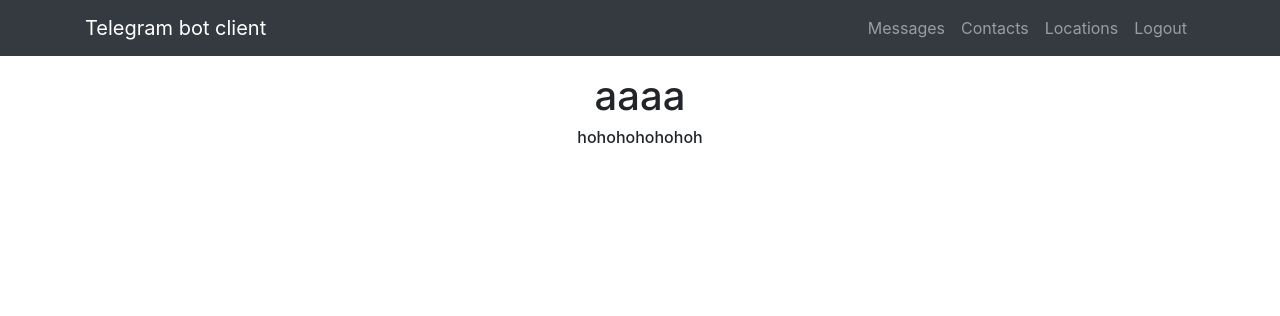
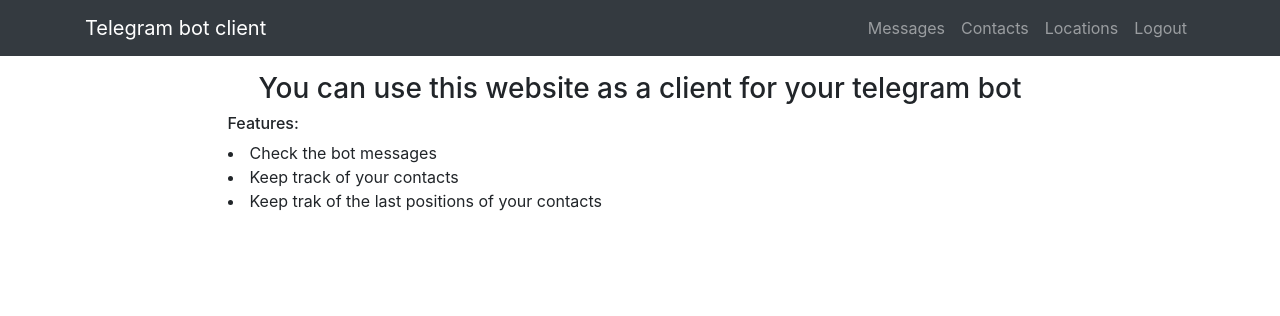
Before and after one commit to xatophi/m0leconfinals2021-twoinone, a Flask app: page / in a window 1280 px wide. Shown: the top 316 px of the page. Run offline with Flask 2, Linux system fonts and the light colour scheme; the visitor is signed in with stand-in values (Sample User, id 1); some libraries are stand-ins or nearby versions.

Commit message:
refactoring

```diff
--- a/telegram_bot_client/app/__init__.py
+++ b/telegram_bot_client/app/__init__.py
@@ -2,7 +2,6 @@ from flask import Flask, request
 from flask_sqlalchemy import SQLAlchemy
 from flask_login import LoginManager
 from flask_wtf.csrf import CSRFProtect
-import os
 
 db = SQLAlchemy()
 
@@ -30,14 +29,11 @@ def create_app():
 
     @login_manager.user_loader
     def load_user(user_id):
-        # since the user_id is just the primary key of our user table, use it in the query for the user
         return Bot.query.get(int(user_id))
 
-    # blueprint for auth routes in our app
     from .auth import auth as auth_blueprint
     app.register_blueprint(auth_blueprint)
 
-    # blueprint for non-auth parts of app
     from .main import main as main_blueprint
     app.register_blueprint(main_blueprint)
 
--- a/telegram_bot_client/app/main.py
+++ b/telegram_bot_client/app/main.py
@@ -1,13 +1,13 @@
-# main.py
+from flask import Blueprint, render_template, url_for, request, flash, make_response, redirect
+from flask_login import login_required, current_user
+import requests
+from .models import Bot, Contact
+from .utils import parse_telegram_style
+from . import db
 
-from flask import Blueprint, render_template, url_for, request, flash, make_response, redirect, escape
-from flask_login import login_required, current_user
-from .models import Bot, Contact
-from . import db
-from .auth import login_required
-import requests
 
 main = Blueprint('main', __name__)
+
 
 @main.route('/')
 @login_required
@@ -15,62 +15,10 @@ def index():
     return render_template('home.html')
 
 
-def parse_telegram_style(msg):
-    if 'text' not in msg:
-        return ''
-    elif 'entities' not in msg:
-        return str(escape(msg['text']))
-    else:
-        entities = msg['entities']
-        print(entities)
-        text = msg['text']
-        res = ''
-        i = 0
-        for e in entities:
-            off = e['offset']
-            length = e['length']
-            t = e['type']
-
-            res += str(escape(text[i:off]))
-
-
-            entity_text = str(escape(text[off:off+length]))
-            i = off+length
-
-            if t == 'code':
-                res += f'<code>{entity_text}</code>'
-            elif t == 'bold':
-                res += f'<b>{entity_text}</b>'
-            elif t == 'text_link':
-                if 'url' not in e:
-                    res += f'<a href={entity_text}>{entity_text}</a>'
-                else:
-                    res += f'<a href={e["url"]}>{entity_text}</a>'
-            elif t == 'pre':
-
-                if entity_text[0] == '\n' or '\n' not in entity_text:
-                    res += f'<pre class=prettyprint>{entity_text}</pre>'
-                else:
-                    i = entity_text.find('\n')
-                    language = entity_text[:i]
-                    entity_text = entity_text[i+1:]
-                    res += f'<pre class=prettyprint><code class=language-{language}>{entity_text}</code></pre>'
-
-            elif t == 'underline':
-                res += f'<u>{entity_text}</u>'
-            elif t == 'italic':
-                res += f'<i>{entity_text}</i>'
-            elif t == 'strikethrough':
-                res += f'<s>{entity_text}</s>'
-            else:
-                res += entity_text
-
-        return res
-
-
 @main.route('/messages')
 @login_required
 def messages():
+    # contact the api to get the new messages
     r = requests.post(f'https://api.telegram.org/bot{current_user.token}/getUpdates', json={'offset':current_user.offset+1, 'allowed_updates':['messages']})
     if r:
         res = r.json()['result']
@@ -81,61 +29,51 @@ def messages():
             if 'message' in e:
                 msg = e['message']
 
+                # get the handle of the sender if exists (or use the id)
                 handle = msg['from']['id']
                 if 'username' in msg['from']:
                     handle = msg['from']['username']
 
-                #parse_telegram_style(msg)
-                #msgs.append({'handle':handle, 'text':str(msg)})
                 msgs.append({'handle':handle, 'text':parse_telegram_style(msg)})
 
                 cont = Contact.query.filter(Contact.bot_id == current_user.id, Contact.handle == handle).one_or_none()
 
                 if cont is None:
+                    # if a new contact add to the contact list
                     cont = Contact(handle=handle,bot_id=current_user.id)
                     db.session.add(cont)
                     db.session.commit()
 
-
                 if 'location' in msg:
+                    # if a location was sent update the position of the contact
                     latitude = msg['location']['latitude']
                     longitude = msg['location']['longitude']
                     cont.latitude = latitude
                     cont.longitude = longitude
                     db.session.commit()
 
-        print(msgs)
+        if res:
+            # update the message id to avoid reading the same messages the next time
+            current_user.offset = res[-1]['update_id']
+            db.session.commit()
 
-        if res:
-            current_user.offset = res[-1]['update_id']
-
-        db.session.commit()
         return render_template('messages.html',messages=msgs)
 
     else:
-        print(r,r.text)
-        return 'error', 400
+        return 'error', 500
+
 
 @main.route('/contacts',methods=['GET'])
 @login_required
 def contacts():
-    #if request.method == 'POST':
-    #    handle = request.form.get('handle')
-    #    if handle:
-    #        new_cont = Contact(bot_id=current_user.id, handle=handle)
-    #        db.session.add(new_cont)
-    #        db.session.commit()
+    search = request.args.get('search')
 
-    if request.method == 'GET':
-        search = request.args.get('search')
-
-        if search:
-            cont = Contact.query.filter(Contact.bot_id == current_user.id, Contact.handle.startswith(search)).all()
-            return render_template('contacts.html',contacts=cont)
+    if search:
+        cont = Contact.query.filter(Contact.bot_id == current_user.id, Contact.handle.startswith(search)).all()
+        return render_template('contacts.html',contacts=cont)
 
     cont = current_user.contacts
     return render_template('contacts.html',contacts=cont)
-
 
 
 @main.route('/locations',methods=['GET'])
@@ -154,8 +92,6 @@ def locations():
     return render_template('locations.html',contacts=cont)
 
 
-
-
 @main.route('/404')
 @login_required
 def error():
--- a/telegram_bot_client/app/models.py
+++ b/telegram_bot_client/app/models.py
@@ -1,17 +1,15 @@
-# models.py
-
 from flask_login import UserMixin
 from . import db
 
 class Bot(UserMixin, db.Model):
-    id = db.Column(db.Integer, primary_key=True) # primary keys are required by SQLAlchemy
+    id = db.Column(db.Integer, primary_key=True)
     token = db.Column(db.Text, unique=True)
     handle = db.Column(db.Text, unique=True)
     offset = db.Column(db.Integer, default=0)
     contacts = db.relationship('Contact', backref='bot', lazy=True)
 
 class Contact(db.Model):
-    id = db.Column(db.Integer, primary_key=True) # primary keys are required by SQLAlchemy
+    id = db.Column(db.Integer, primary_key=True)
     handle = db.Column(db.Text, nullable=False)
     latitude = db.Column(db.Float)
     longitude = db.Column(db.Float)
--- a/telegram_bot_client/app/templates/home.html
+++ b/telegram_bot_client/app/templates/home.html
@@ -1,34 +1,17 @@
-<!-- templates/shop.html -->
-
 {% extends "base.html" %}
 
 {% block content %}
 <div class="row justify-content-center">
-  <!--
-  <div class="col-lg-3">
-
-    <h1 class="my-4">Shop Name</h1>
-    <div class="list-group">
-      <a href="#" class="list-group-item">Category 1</a>
-      <a href="#" class="list-group-item">Category 2</a>
-      <a href="#" class="list-group-item">Category 3</a>
-    </div>
-
-  </div>
-   -->
 
   <div class="col-lg-9">
-    <h1 class="text-center">aaaa</h1>
-    <h6 class="text-center">hohohohohohoh</h6>
-
-
-    <div class="row mt-3">
-    </div>
-    <!-- /.row -->
-
+    <h3 class="text-center">You can use this website as a client for your telegram bot</h3>
+    <h6 class="">Features:</h6>
+    <lu>
+      <li>Check the bot messages</li>
+      <li>Keep track of your contacts</li>
+      <li>Keep trak of the last positions of your contacts</li>
+    </lu>
   </div>
-  <!-- /.col-lg-9 -->
 
 </div>
-<!-- /.row -->
 {% endblock %}
--- a/telegram_bot_client/app/templates/login.html
+++ b/telegram_bot_client/app/templates/login.html
@@ -1,4 +1,3 @@
-<!-- templates/login.html -->
 
 {% extends "base.html" %}
 
```
Also changed, not shown: telegram_bot_client/app/auth.py (+13 -22 lines), telegram_bot_client/app/templates/base.html (+1 -14 lines), telegram_bot_client/app/utils.py (added, +63 -0 lines).
